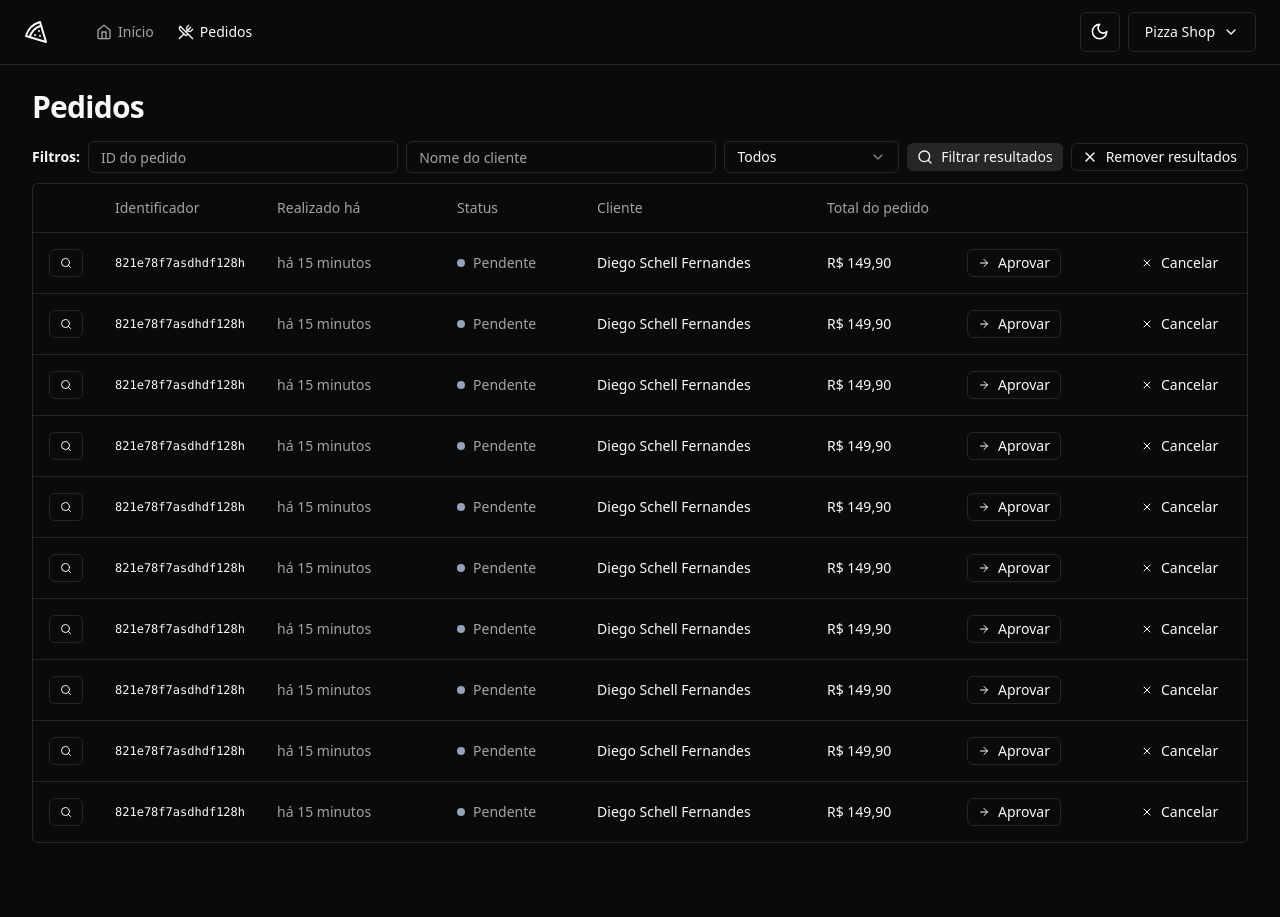
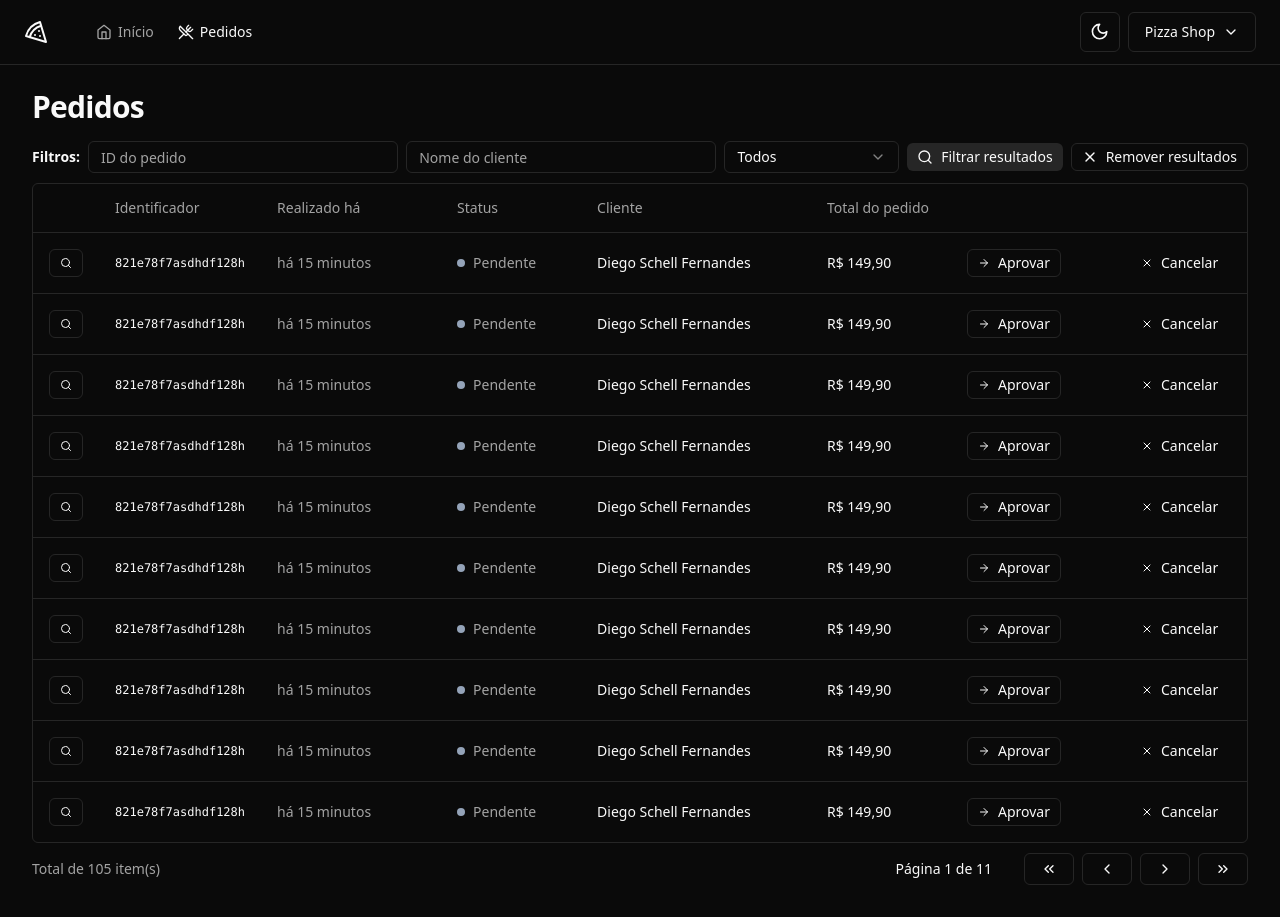
Before and after one commit to 2joliveira/pizzashop-web, a React (Vite) app: page /orders in a window 1280 px wide. Before the commit the page ends 875 px from the top, so only its background shows below. Built offline with nearby package versions, Linux system fonts and the light colour scheme.

Commit message:
create pagination component

```diff
--- /dev/null
+++ b/src/components/pagination.tsx
@@ -0,0 +1,58 @@
+import {
+  ChevronLeft,
+  ChevronRight,
+  ChevronsLeft,
+  ChevronsRight,
+} from 'lucide-react'
+
+import { Button } from './ui/button'
+
+export interface PaginationProps {
+  pageIndex: number
+  totalCount: number
+  perPage: number
+}
+
+export function Pagination({
+  pageIndex,
+  perPage,
+  totalCount,
+}: PaginationProps) {
+  const pages = Math.ceil(totalCount / perPage)
+
+  return (
+    <div className="flex items-center justify-between">
+      <span className="text-sm text-muted-foreground">
+        Total de {totalCount} item(s)
+      </span>
+
+      <div className="flex items-center gap-6 lg:gap-8">
+        <div className="text-sm font-medium">
+          Página {pageIndex + 1} de {pages}
+        </div>
+
+        <div className="flex items-center gap-2">
+          <Button variant="outline" className="w-p-8 h-8">
+            <ChevronsLeft className="h-4 w-4" />
+            <span className="sr-only">Primeira página</span>
+          </Button>
+
+          <Button variant="outline" className="w-p-8 h-8">
+            <ChevronLeft className="h-4 w-4" />
+            <span className="sr-only">Página anterior</span>
+          </Button>
+
+          <Button variant="outline" className="w-p-8 h-8">
+            <ChevronRight className="h-4 w-4" />
+            <span className="sr-only">Próxima página</span>
+          </Button>
+
+          <Button variant="outline" className="w-p-8 h-8">
+            <ChevronsRight className="h-4 w-4" />
+            <span className="sr-only">Ultima página</span>
+          </Button>
+        </div>
+      </div>
+    </div>
+  )
+}
--- a/src/pages/app/orders/order.tsx
+++ /dev/null
@@ -1,49 +0,0 @@
-import { Helmet } from 'react-helmet-async'
-
-import {
-  Table,
-  TableBody,
-  TableHead,
-  TableHeader,
-  TableRow,
-} from '@/components/ui/table'
-
-import { OrderTableFilters } from './order-table-filters'
-import { OrderTableRow } from './order-table-row'
-
-export function Orders() {
-  return (
-    <>
-      <Helmet title="Pedidos" />
-
-      <div className="flex flex-col gap-4">
-        <h1 className="text-3xl font-bold tracking-tight">Pedidos</h1>
-      </div>
-      <div className="space-y-2.5">
-        <OrderTableFilters />
-
-        <div className="rounded-md border">
-          <Table>
-            <TableHeader>
-              <TableRow>
-                <TableHead className="w-[64px]"></TableHead>
-                <TableHead className="w-[140px]">Identificador</TableHead>
-                <TableHead className="w-[180px]">Realizado há</TableHead>
-                <TableHead className="w-[140px]">Status</TableHead>
-                <TableHead>Cliente</TableHead>
-                <TableHead className="w-[140px]">Total do pedido</TableHead>
-                <TableHead className="w-[164px]"></TableHead>
-                <TableHead className="w-[132px]"></TableHead>
-              </TableRow>
-            </TableHeader>
-            <TableBody>
-              {Array.from({ length: 10 }).map((_, i) => {
-                return <OrderTableRow key={i} />
-              })}
-            </TableBody>
-          </Table>
-        </div>
-      </div>
-    </>
-  )
-}
--- /dev/null
+++ b/src/pages/app/orders/orders.tsx
@@ -0,0 +1,52 @@
+import { Helmet } from 'react-helmet-async'
+
+import { Pagination } from '@/components/pagination'
+import {
+  Table,
+  TableBody,
+  TableHead,
+  TableHeader,
+  TableRow,
+} from '@/components/ui/table'
+
+import { OrderTableFilters } from './order-table-filters'
+import { OrderTableRow } from './order-table-row'
+
+export function Orders() {
+  return (
+    <>
+      <Helmet title="Pedidos" />
+
+      <div className="flex flex-col gap-4">
+        <h1 className="text-3xl font-bold tracking-tight">Pedidos</h1>
+        <div className="space-y-2.5">
+          <OrderTableFilters />
+
+          <div className="rounded-md border">
+            <Table>
+              <TableHeader>
+                <TableRow>
+                  <TableHead className="w-[64px]"></TableHead>
+                  <TableHead className="w-[140px]">Identificador</TableHead>
+                  <TableHead className="w-[180px]">Realizado há</TableHead>
+                  <TableHead className="w-[140px]">Status</TableHead>
+                  <TableHead>Cliente</TableHead>
+                  <TableHead className="w-[140px]">Total do pedido</TableHead>
+                  <TableHead className="w-[164px]"></TableHead>
+                  <TableHead className="w-[132px]"></TableHead>
+                </TableRow>
+              </TableHeader>
+              <TableBody>
+                {Array.from({ length: 10 }).map((_, i) => {
+                  return <OrderTableRow key={i} />
+                })}
+              </TableBody>
+            </Table>
+          </div>
+
+          <Pagination pageIndex={0} perPage={10} totalCount={105} />
+        </div>
+      </div>
+    </>
+  )
+}
--- a/src/routes.tsx
+++ b/src/routes.tsx
@@ -3,7 +3,7 @@
 import { AppLayout } from './pages/_layouts/app'
 import { AuthLayout } from './pages/_layouts/auth'
 import { Dashboard } from './pages/app/dashboard'
-import { Orders } from './pages/app/orders/order'
+import { Orders } from './pages/app/orders/orders'
 import { SignIn } from './pages/auth/sign-in'
 import { SignUp } from './pages/auth/sign-up'
 
```
